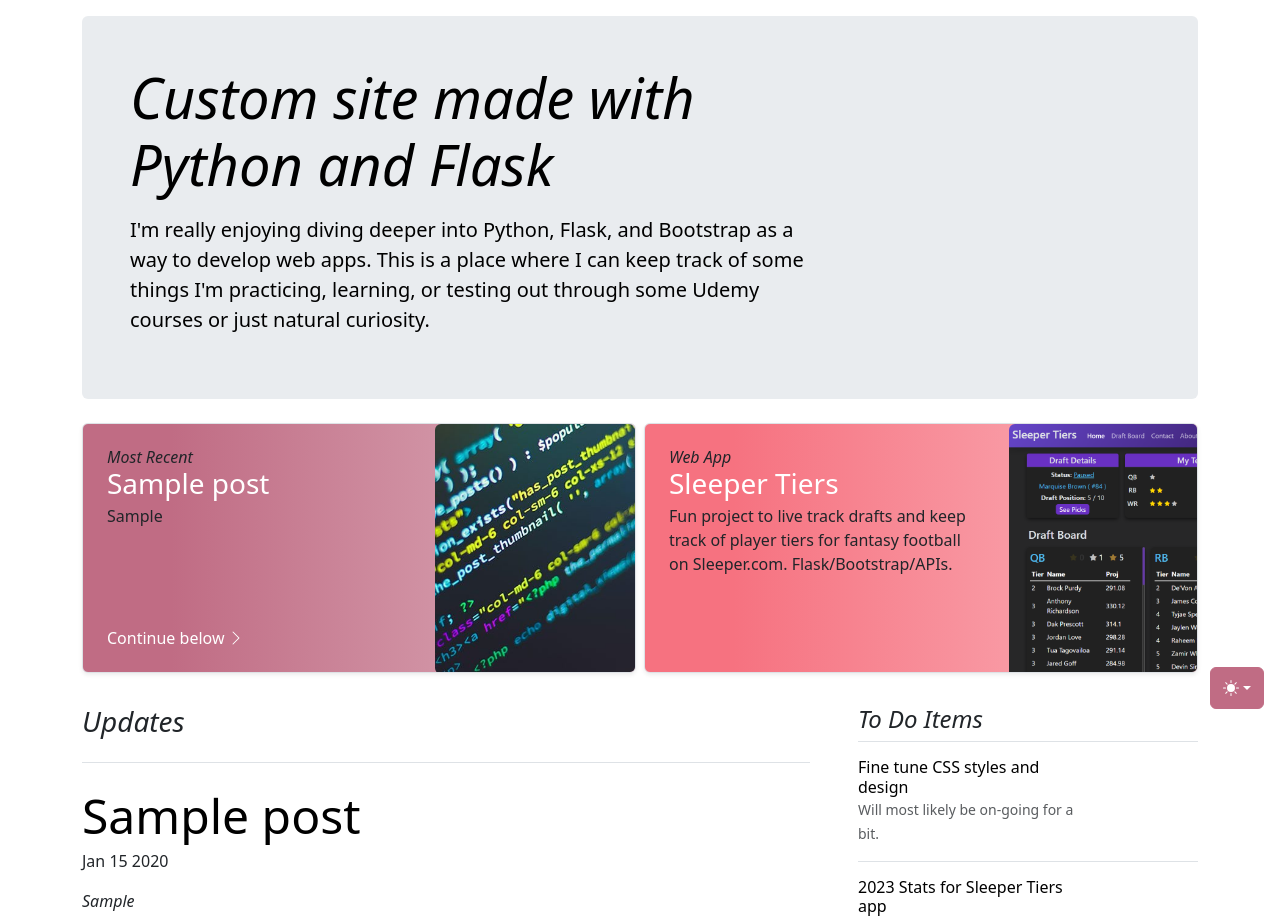
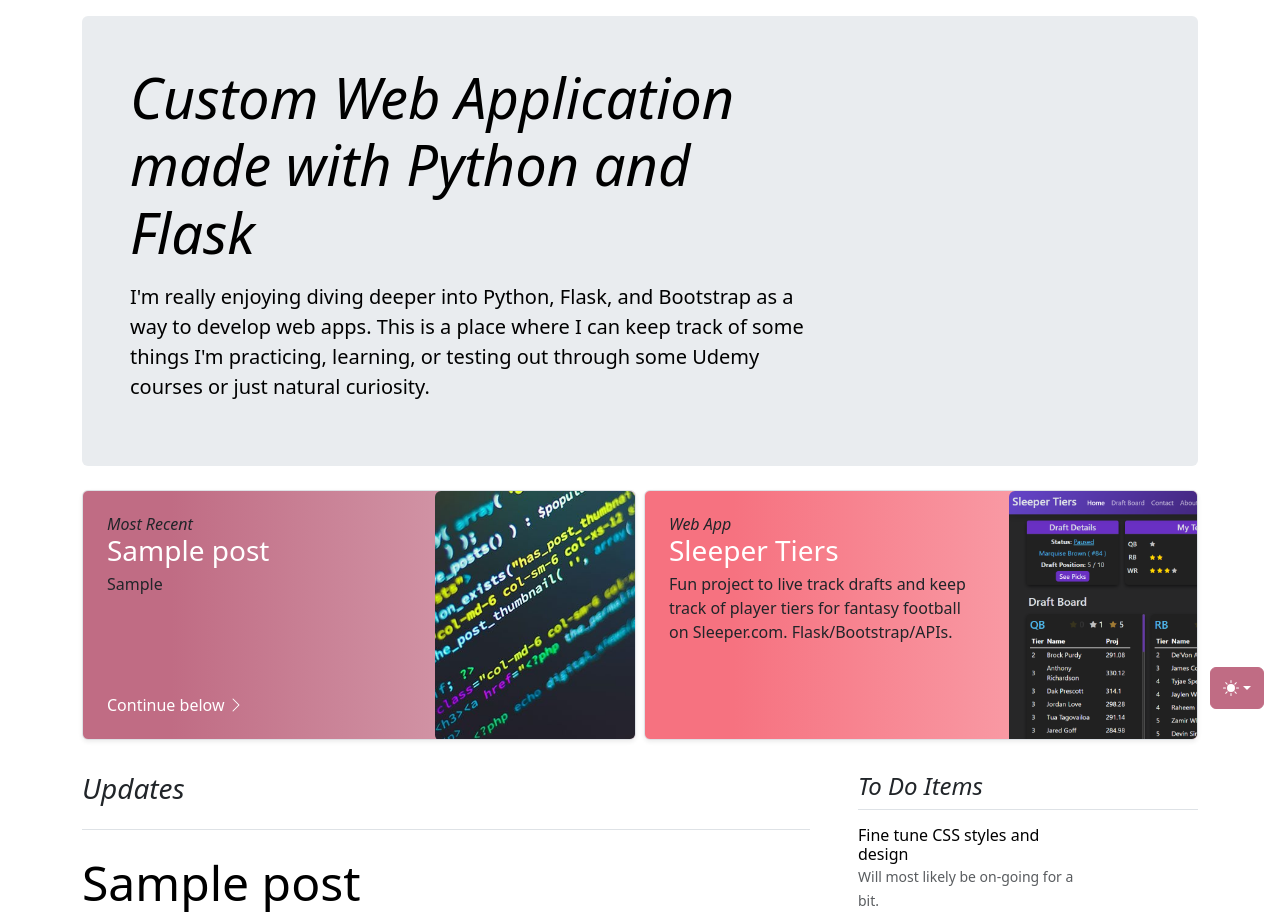
Before and after one commit to brownjf2027/PersonalSite, a Flask app: page / in a window 1280 px wide. Shown: the part 75-991 px from the top of the page. Run offline with Flask 3, Linux system fonts and the light colour scheme; tables that the repository leaves empty hold one stand-in row (values such as "Sample post"); some libraries are stand-ins or nearby versions.

```diff
--- a/templates/index.html
+++ b/templates/index.html
@@ -30,7 +30,7 @@
 <main class="container">
     <div id="big-box" class="p-4 p-md-5 mb-4 rounded text-body-emphasis bg-body-secondary">
         <div class="col-lg-8 px-0">
-            <h1 class="display-4 fst-italic">Custom site made with Python and Flask</h1>
+            <h1 class="display-4 fst-italic">Custom Web Application made with Python and Flask</h1>
             <p class="lead my-3">I'm really enjoying diving deeper into Python, Flask, and Bootstrap as a way to develop
                 web apps.
                 This is a place where I can keep track of some things I'm practicing, learning, or testing out through some Udemy courses or just natural curiosity. </p>
```
